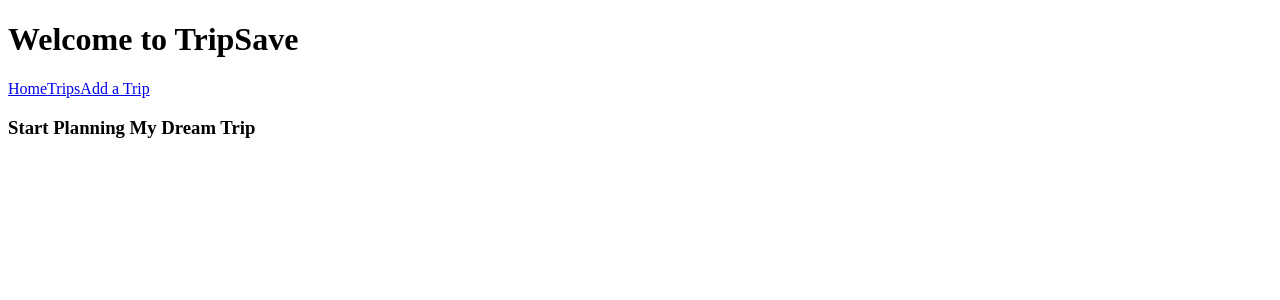
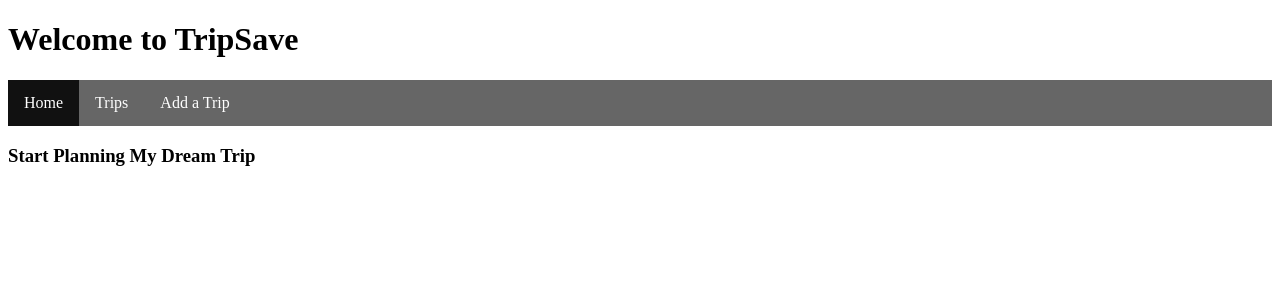
Before and after one commit to timtran007/phase-02-project-tripsave, a React (Create React App) app: page / in a window 1280 px wide. Shown: the top 300 px of the page. Built offline with nearby package versions, Linux system fonts and the light colour scheme.

Commit message:
added styling to Nav component through Nav.css

```diff
--- a/src/Nav.js
+++ b/src/Nav.js
@@ -1,16 +1,17 @@
 import React from "react"
 import {NavLink} from "react-router-dom"
+import Navbar from "../src/styles/Navbar.css"
 
 function Nav(){
     return(
         <nav >
-                <NavLink activeClassName="active" to="/">
+                <NavLink exact className="nav" activeClassName="active" to="/">
                     Home
                 </NavLink>
-                <NavLink activeClassName="active" to="/destination">
+                <NavLink className="nav" to="/destination">
                     Trips
                 </NavLink>
-                <NavLink activeClassName="active" to="add-a-trip">
+                <NavLink className="nav" to="add-a-trip">
                     Add a Trip
                 </NavLink>
         </nav>
--- /dev/null
+++ b/src/styles/Navbar.css
@@ -0,0 +1,27 @@
+nav {
+    list-style-type: none;
+    margin: 0;
+    padding: 0;
+    overflow: hidden;
+    background-color: #666;
+  }
+
+.nav {
+    float: left;
+  }
+
+.nav {
+    display: block;
+    color: white;
+    text-align: center;
+    padding: 14px 16px;
+    text-decoration: none;
+  }
+
+.nav:hover {
+    background-color: #111;
+  }
+
+.active {
+  background-color: #111;
+}
```
